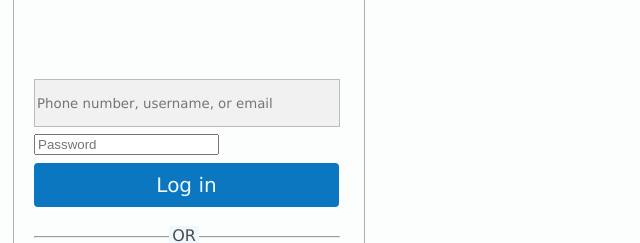
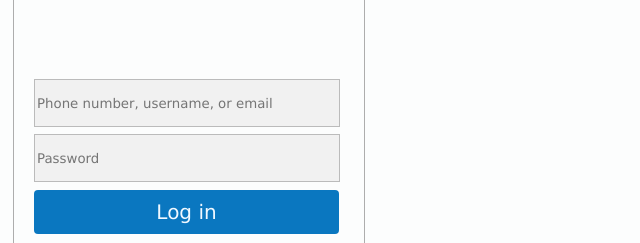
Before and after one commit to nshimyimana/Instagram-followers-1, a plain HTML site: page index.html in a window 1280 px wide. Shown: the part 148-391 px from the top of the page, without its empty margins (0-640 px from the left). Drawn offline with Linux system fonts and the light colour scheme.

Commit message:
Update style.css

```diff
--- a/style.css
+++ b/style.css
@@ -39,7 +39,7 @@ p{
 #in2,#in3,#in4{
     transform: translateY(7px);
 }
-#backAll #form input[type=text],#form2 input[type=text]{
+#backAll #form input[type=text],input[type=password],#form2 input[type=text]{
 width: 300px;
 text-align: left;
 color: rgb(77, 75, 75);
```
